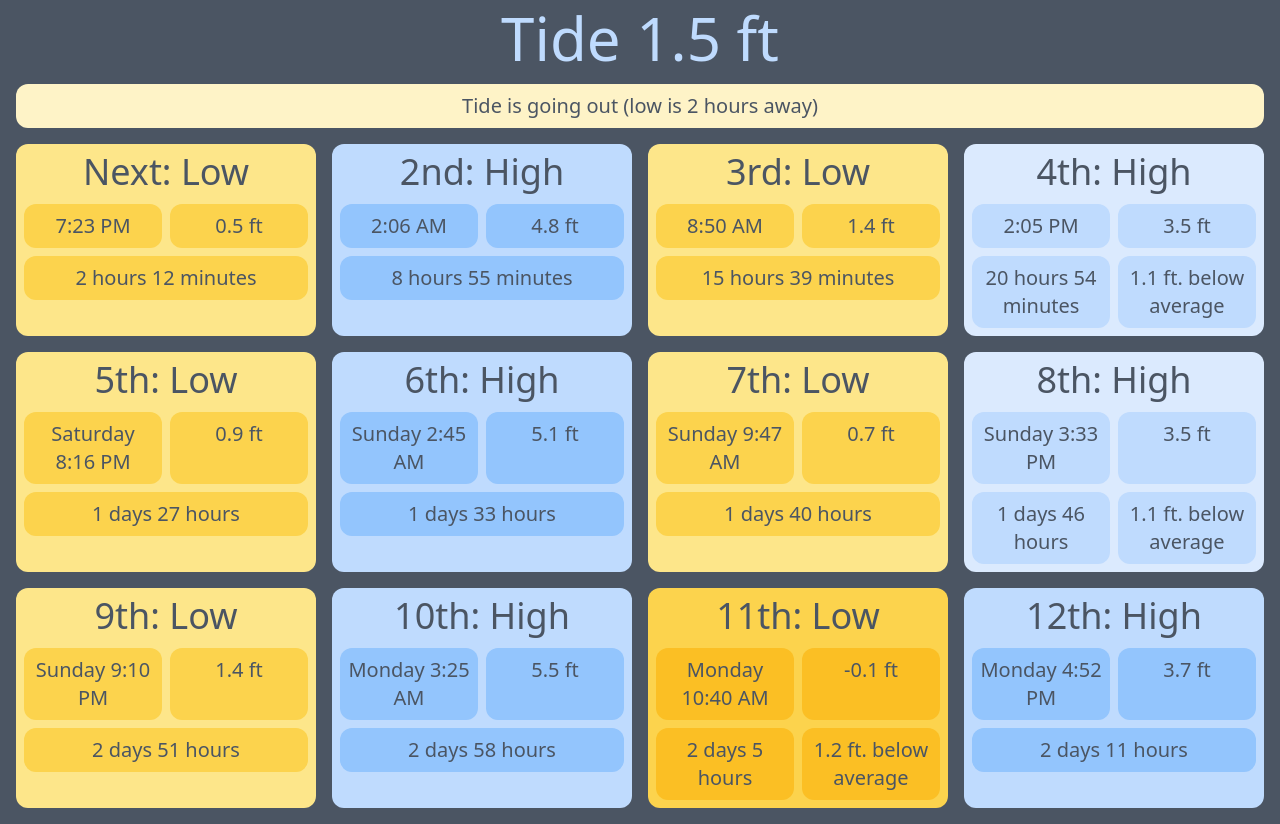
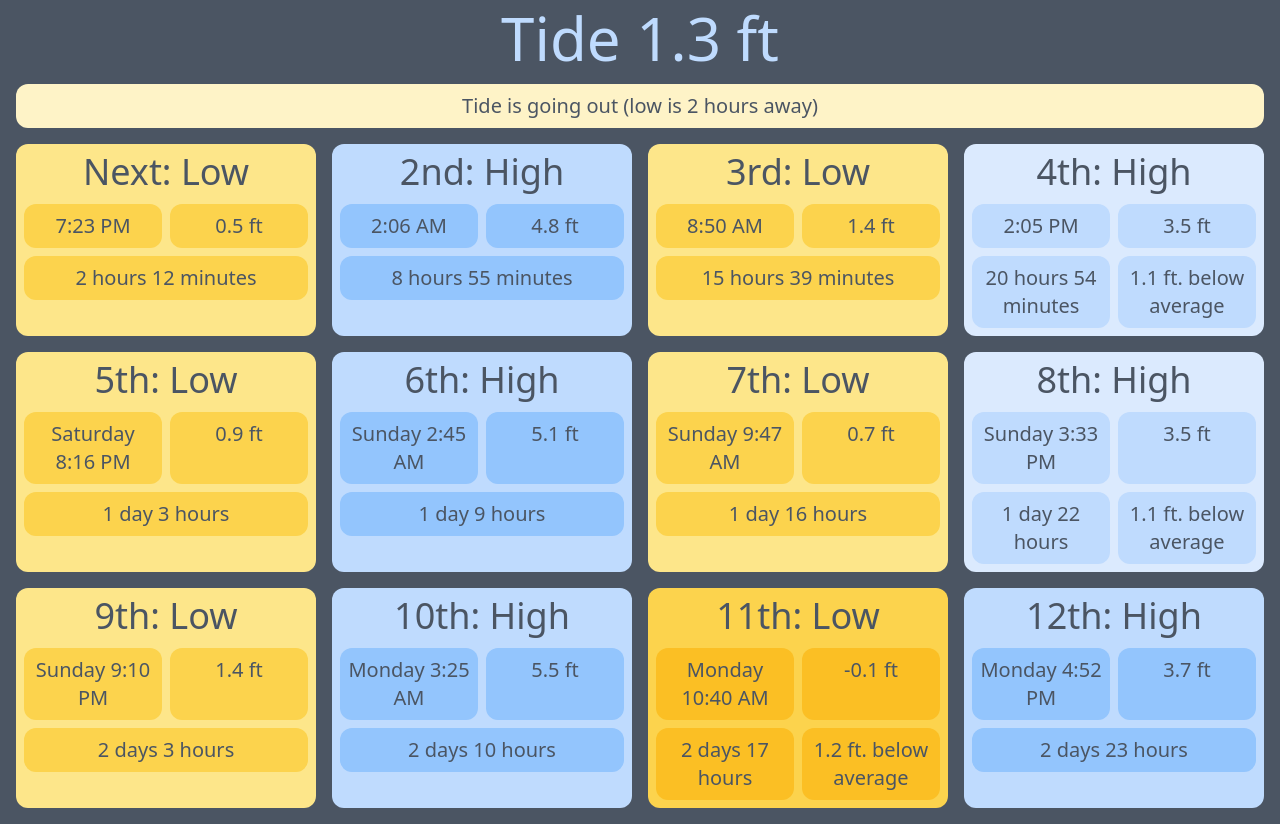
Before and after one commit to mbb70/tides, a React (Create React App) app: page / in a window 1280 px wide. Built offline with nearby package versions, Linux system fonts and the light colour scheme.

Commit message:
Improve tide estimates

```diff
--- a/src/features/counter/HighLow.tsx
+++ b/src/features/counter/HighLow.tsx
@@ -10,18 +10,29 @@ import {
 } from './tidesSlice';
 
 function prettyTimeDelta(deltaMillis: number) {
-  const delta = Math.abs(deltaMillis / 1000);
+  let seconds = Math.abs(deltaMillis / 1000);
   const ago = deltaMillis < 0 ? 'ago' : '';
-  if (delta < 60) return `${delta.toFixed()} seconds ${ago}`
-  let minutes = Math.floor(delta / 60);
-  let seconds = delta % 60;
-  if (minutes < 60) return `${minutes.toFixed()} minutes ${seconds.toFixed()} seconds ${ago}`
+
+  let s = seconds === 1 ? '' : 's';
+  if (seconds < 60) return `${seconds.toFixed()} second${s} ${ago}`
+
+  let minutes = Math.floor(seconds / 60);
+  seconds = seconds % 60;
+  s = minutes === 1 ? '' : 's';
+  const secondsRem = seconds > 0 ? `${seconds.toFixed()} seconds` : '';
+  if (minutes < 60) return `${minutes.toFixed()} minute${s} ${secondsRem} ${ago}`
+
   let hours = Math.floor(minutes / 60);
   minutes = minutes % 60;
-  if (hours < 24) return `${hours.toFixed()} hours ${minutes.toFixed()} minutes ${ago}`
+  s = hours === 1 ? '' : 's';
+  const minutesRem = minutes > 0 ? `${minutes.toFixed()} minutes` : '';
+  if (hours < 24) return `${hours.toFixed()} hour${s} ${minutesRem} ${ago}`
+
   let days = Math.floor(hours / 24);
-  hours = hours % 60;
-  return `${days.toFixed()} days ${hours.toFixed()} hours ${ago}`
+  hours = hours % 24;
+  const hoursRem = hours > 0 ? `${hours.toFixed()} hours` : '';
+  s = days === 1 ? '' : 's';
+  return `${days.toFixed()} day${s} ${hoursRem} ${ago}`
 }
 
 function prettyTimeGivenCurrentTime(epochTime: number, currentEpochTime: number) {
@@ -81,10 +92,10 @@ function cardColors(type: 'H' | 'L', offAvg: number) {
  * opacity every 5 minutes for 30 minutes, at which point it disapears.
  * The last card is hidden while the first card is visible to keep an even 12.
 */
-function cardOpacity(index: number, tideTime: number, time: number) {
-  const timeSinceTideMinutes = (time - tideTime)/1000/60;
-  if (index !== 0 && index !== 12) return 'opacity-100';
-  if (index === 12) return timeSinceTideMinutes < 30 ? 'opacity-100' : 'hidden';
+function cardOpacity(tide: DataEntry, firstTide: DataEntry, lastTide: DataEntry, time: number) {
+  const timeSinceTideMinutes = (time - tide.t)/1000/60;
+  if (tide !== firstTide && tide !== lastTide) return 'opacity-100';
+  if (tide === lastTide) return timeSinceTideMinutes < 30 ? 'opacity-100' : 'hidden';
 
   if (timeSinceTideMinutes < 5) {
     return 'opacity-100';
@@ -103,12 +114,12 @@ function cardOpacity(index: number, tideTime: number, time: number) {
   }
 }
 
-function HighLowCard(props: { title: string, tide: DataEntry, avg: number, index: number }) {
+function HighLowCard(props: { title: string, tide: DataEntry, avg: number, firstTide: DataEntry, lastTide: DataEntry }) {
   const time = useAppSelector(timeSelector);
   const offAvg = props.tide.v - props.avg;
   const aboveBelow = offAvg > 0 ? 'above' : 'below';
   const note = Math.abs(offAvg) > 1 ? `${Math.abs(offAvg).toFixed(1)} ft. ${aboveBelow} average` : undefined;
-  const opacity = cardOpacity(props.index, props.tide.t, time);
+  const opacity = cardOpacity(props.tide, props.firstTide, props.lastTide, time);
   const [bgColor, pillColor] = cardColors(props.tide.type, offAvg);
   return (
     <div className={`w-full sm:w-1/2 lg:w-1/3 xl:w-1/4 p-2 ${opacity}`}>
@@ -166,13 +177,15 @@ export function HighLow() {
   const tides = useAppSelector(nextTidesSelector);
   const averageLow = useAppSelector(averageLowTide);
   const averageHigh = useAppSelector(averageHighTide);
+  const firstTide = tides[0];
+  const lastTide = tides[tides.length - 1];
 
   return (
     <div className="flex flex-wrap px-2 pb-2">
       {tides.map((tide, index) => {
         const avg = tide.type === 'H' ? averageHigh : averageLow;
         const title = tideTitle(tide, index);
-        return <HighLowCard key={index} {...{ title, tide, avg, index }} />;
+        return <HighLowCard key={index} {...{ title, tide, avg, firstTide, lastTide }} />;
       })}
     </div>
   );
--- a/src/features/counter/Now.tsx
+++ b/src/features/counter/Now.tsx
@@ -10,12 +10,6 @@ import {
 
 function cap(string: string) {
   return string.charAt(0).toUpperCase() + string.slice(1);
-}
-
-function round(n: number) {
-  const floor = Math.floor(n);
-  const ceil = Math.ceil(n);
-  return ceil - n < n - floor ? ceil : floor;
 }
 
 function tideBgColor(height: number){
@@ -54,7 +48,7 @@ export function Now() {
   let description = '';
 
   const closestTideName = closestTide.type === 'H' ? 'high' : 'low';
-  const absMinutestToClosest = round(Math.abs(timeToClosest) / 1000 / 60);
+  const absMinutestToClosest = Math.round(Math.abs(timeToClosest) / 1000 / 60);
   let s = absMinutestToClosest === 1 ? '' : 's';
   const awayAgo = timeToClosest < 0 ? 'away' : 'ago';
   const pastBefore = timeToClosest < 0 ? 'before' : 'past';
@@ -63,7 +57,7 @@ export function Now() {
   } else if (absMinutestToClosest < 60) {
     description = `${cap(pastBefore)} ${closestTideName} tide (${absMinutestToClosest} minute${s} ${awayAgo})`
   } else {
-    const absHoursToClosest = round(absMinutestToClosest / 60);
+    const absHoursToClosest = Math.round(absMinutestToClosest / 60);
     s = absHoursToClosest === 1 ? '' : 's';
     const wasIs = timeToClosest < 0 ? 'is' : 'was';
     const comingGoing = nextTide.type === 'L' ? 'going out' : 'coming in'
@@ -71,7 +65,6 @@ export function Now() {
   }
 
   const bgColor = tideBgColor(estCurrentTide);
-
   return (
     <div className="px-4 pt-2">
       <div className="text-center mb-4">
--- a/src/features/counter/tidesSlice.ts
+++ b/src/features/counter/tidesSlice.ts
@@ -27,24 +27,79 @@ export const { setTime } = tidesSlice.actions;
 export const dataSelector = (state: RootState) => state.tides.data;
 export const timeSelector = (state: RootState) => state.tides.time;
 
-export const nextTideIndex = createSelector(dataSelector, timeSelector, (data, time) => {
-  return data.findIndex((entry) => time < entry.t);
+/**
+ * Binary Search, adapted from https://stackoverflow.com/a/29018745
+ * Returns the index of the next tide based on time
+ * @param data  list of tide data points
+ * @param time  epoch timestamp in milliseconds
+ * @returns index of next tide
+ */
+function nextTideIndex(data: DataEntry[], time: number) {
+  let min = 0;
+  let max = data.length - 1;
+  while (min <= max) {
+    let midpoint = (max + min) >> 1; // just a divide by 2
+    var error = time - data[midpoint].t;
+    if (error > 0) {
+        min = midpoint + 1;
+    } else if (error < 0) {
+        max = midpoint - 1;
+    }
+  }
+  return min;
+}
+
+export const nextTideIndexSelector = createSelector(dataSelector, timeSelector, (data, time) => {
+  return nextTideIndex(data, time);
 });
-export const prevTideSelector = createSelector(dataSelector, nextTideIndex, (data, nextTideIndex) => {
+export const nextTideSelector = createSelector(dataSelector, nextTideIndexSelector, (data, nextTideIndex) => {
+  return data[nextTideIndex];
+});
+export const prevTideSelector = createSelector(dataSelector, nextTideIndexSelector, (data, nextTideIndex) => {
   return data[nextTideIndex - 1];
 });
-export const nextTideSelector = createSelector(dataSelector, nextTideIndex, (data, nextTideIndex) => {
-  return data[nextTideIndex];
+
+/**
+ * Estimate tide height at a given time by constructing a cosine curve between the previous
+ * and following tide points
+ * @param time time of interest
+ * @param data list of data points
+ * @param nextIndex index of the next tide in data
+ * @returns estimated tide height at time
+ */
+export function tideEstimate(time: number, data: DataEntry[], nextIndex: number) {
+  let { t: x1, v: y1 } = data[nextIndex - 1];
+  let { t: x2, v: y2 } = data[nextIndex];
+  const t = time - x1;
+  const offset = (y2 + y1)/2.0;
+  const amp = (y2 - y1)/2.0;
+  const freq = 1.0/(2*(x2 - x1));
+  return -1.0*(amp*Math.cos(2*Math.PI*freq*t) - offset);
+}
+
+export const estCurrentTideSelector = createSelector(dataSelector, nextTideIndexSelector, timeSelector, (data, nextIndex, time) => {
+  return tideEstimate(time, data, nextIndex);
 });
-export const estCurrentTideSelector = createSelector(prevTideSelector, nextTideSelector, timeSelector, (prev, next, time) => {
-  return prev.v + (time - prev.t) / (next.t - prev.t) * (next.v - prev.v);
+
+/**
+ * 48 Hours of Tide Estimates in 30 minute increments, used only in testing tide estimate interpolation
+ */
+export const tideEstimates24Hours = createSelector(dataSelector, timeSelector, (data, time) => {
+  const interval = 30*60*1000;
+  let timeOffset = time;
+  let estimates: DataEntry[] = [];
+  while (timeOffset < time + 48*60*60*1000) {
+    estimates.push({ type: 'L', t: timeOffset, v: tideEstimate(timeOffset, data, nextTideIndex(data, timeOffset)) });
+    timeOffset += interval;
+  }
+  return estimates;
 });
 
 /**
  * Returns the previous tide and the next 12, expecting the UI to remove either the first
  * or last, depending on how recent the previous tide was.
  */
-export const nextTidesSelector = createSelector(dataSelector, nextTideIndex, (data, index) => {
+export const nextTidesSelector = createSelector(dataSelector, nextTideIndexSelector, (data, index) => {
   return data.slice(index - 1, index + 12);
 })
 
```
